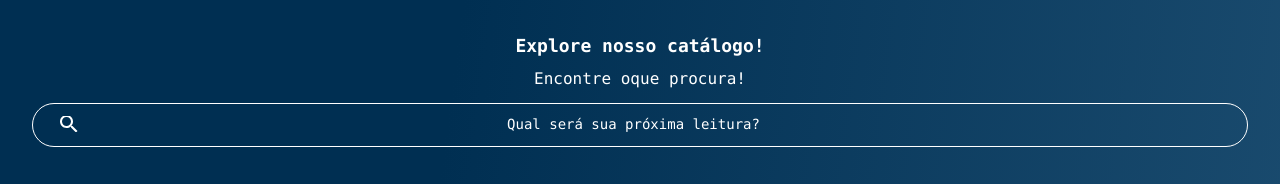
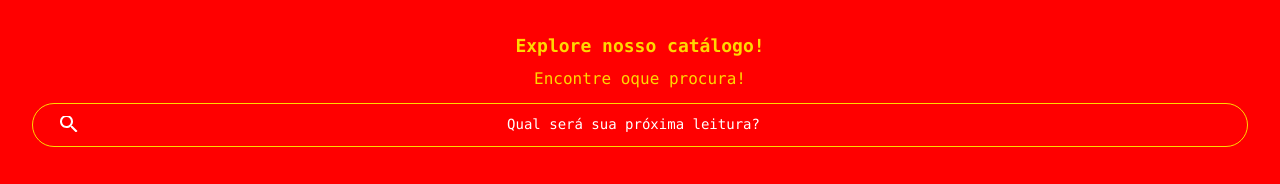
Before and after one commit to MordoGengibre/semcriatividade, a plain HTML site: page projeto-final-aula12/index.html in a window 1280 px wide. Shown: the part 70-254 px from the top of the page. Drawn offline with nearby package versions, Linux system fonts and the light colour scheme.

Commit message:
Update banner.css

```diff
--- a/projeto-final-aula12/styles/banner.css
+++ b/projeto-final-aula12/styles/banner.css
@@ -1,6 +1,6 @@
 .banner {
-    background: var(--azul-degrade);
-    color: var(--branco);
+    background: var(--vermelho);
+    color: var(--amarelo);
     text-align: center;
     padding: 2.5em 2em;
 }
@@ -17,8 +17,8 @@
 
 .banner__pesquisa {
     background-color: transparent;
-    border: 1px solid var(--branco);
-    color: var(--branco);
+    border: 1px solid var(--amarelo);
+    color: var(--vermelho);
     border-radius: 24px;
     padding: 1em;
     width: 100%;
```
